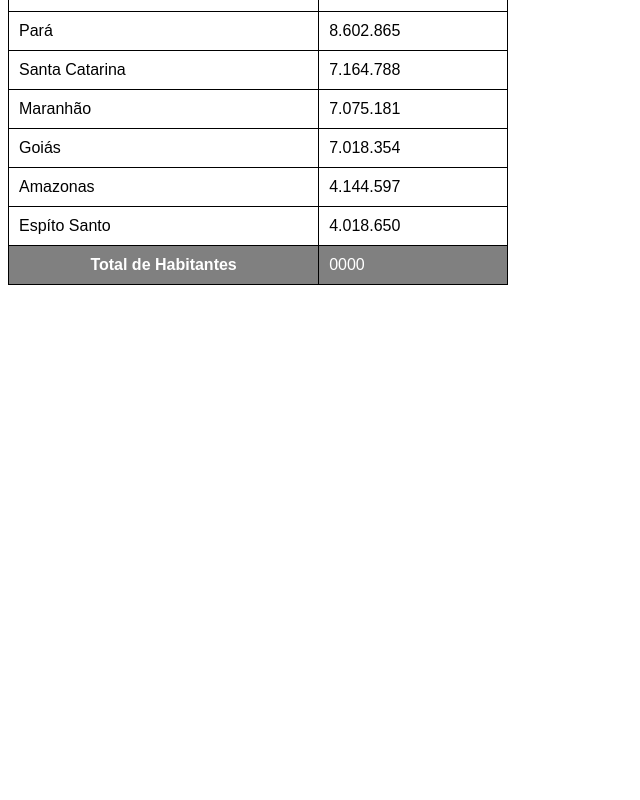
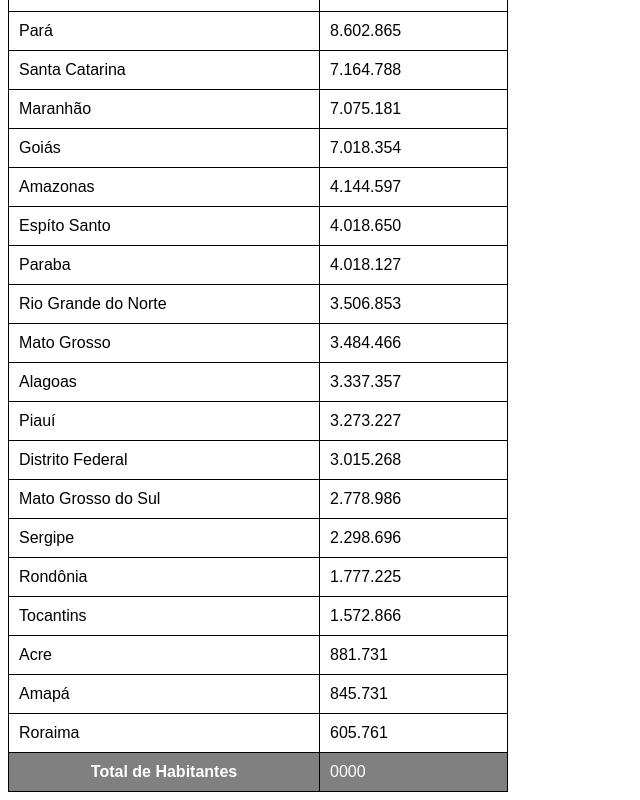
Before and after one commit to Matheus-Correa34/html-css, a plain HTML site: page exercicios/ex023/tabela002.html in a window 1280 px wide. Shown: the part 420-1220 px from the top of the page, without its empty margins (0-640 px from the left). Before the commit the page ends 800 px from the top, so only its background shows below. Drawn offline with Linux system fonts and the light colour scheme.

Commit message:
tabela atualizada

```diff
--- a/exercicios/ex023/tabela002.html
+++ b/exercicios/ex023/tabela002.html
@@ -102,7 +102,56 @@
                 <td>4.018.650</td>
              </tr>
              <tr>
-
+                <td>Paraba</td>
+                <td>4.018.127</td>
+             </tr>
+             <tr>
+                <td>Rio Grande do Norte</td>
+                <td>3.506.853</td>
+             </tr>
+             <tr>
+                <td>Mato Grosso</td>
+                <td>3.484.466</td>
+             </tr>
+             <tr>
+                <td>Alagoas</td>
+                <td>3.337.357</td>
+             </tr>
+             <tr>
+                <td>Piauí</td>
+                <td>3.273.227</td>
+             </tr>
+             <tr>
+                <td>Distrito Federal</td>
+                <td>3.015.268</td>
+             </tr>
+             <tr>
+                <td>Mato Grosso do Sul</td>
+                <td>2.778.986</td>
+             </tr>
+             <tr>
+                <td>Sergipe</td>
+                <td>2.298.696</td>
+             </tr>
+             <tr>
+                <td>Rondônia</td>
+                <td>1.777.225</td>
+             </tr>
+             <tr>
+                <td>Tocantins</td>
+                <td>1.572.866</td>
+             </tr>
+             <tr>
+                <td>Acre</td>
+                <td>881.731</td>
+             </tr>
+             <tr>
+                <td>Amapá</td>
+                <td>845.731</td>
+             </tr>
+             <tr>
+                <td>Roraima</td>
+                <td>605.761</td>
              </tr>
         </tbody>
 
```
